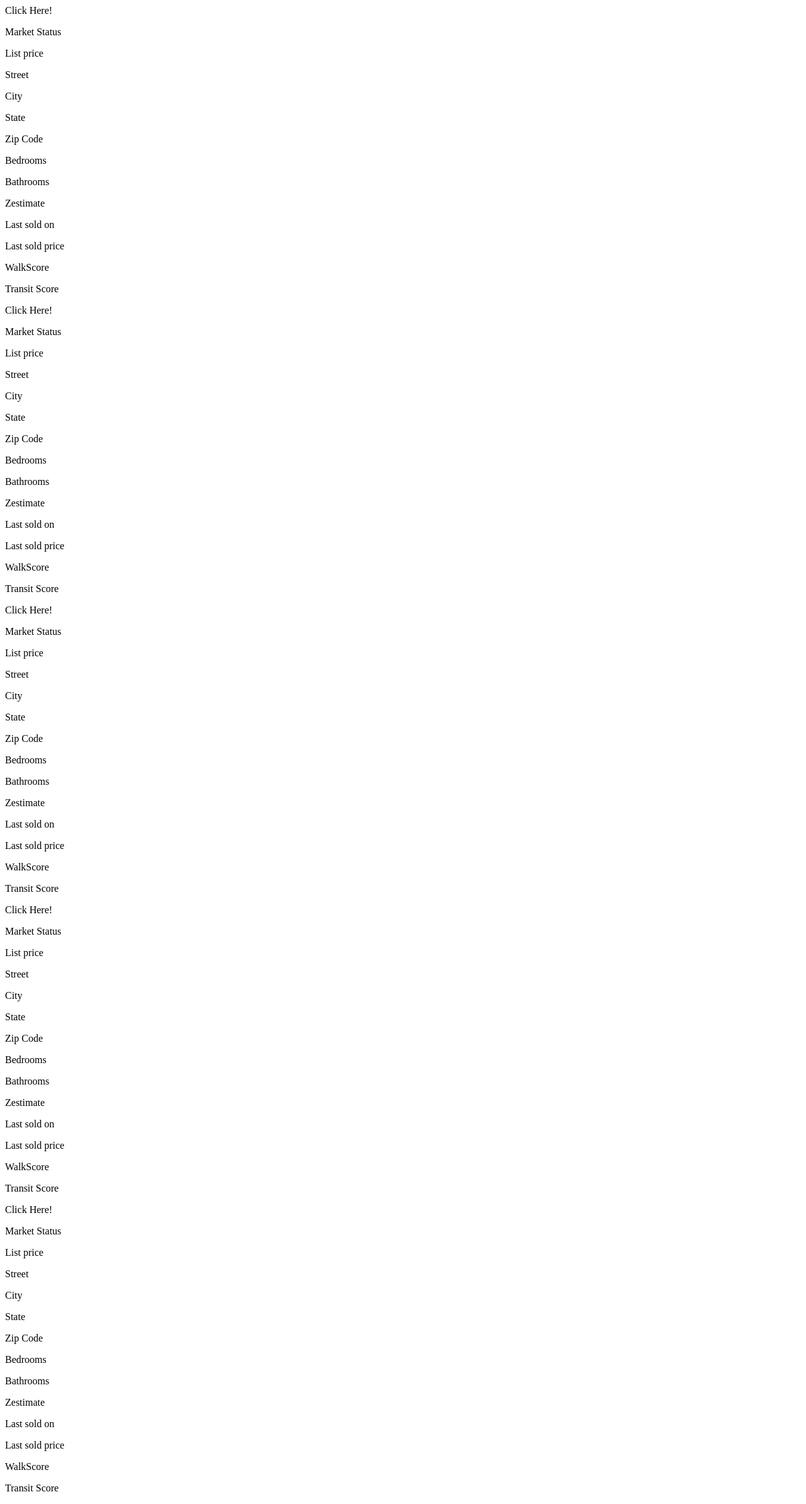
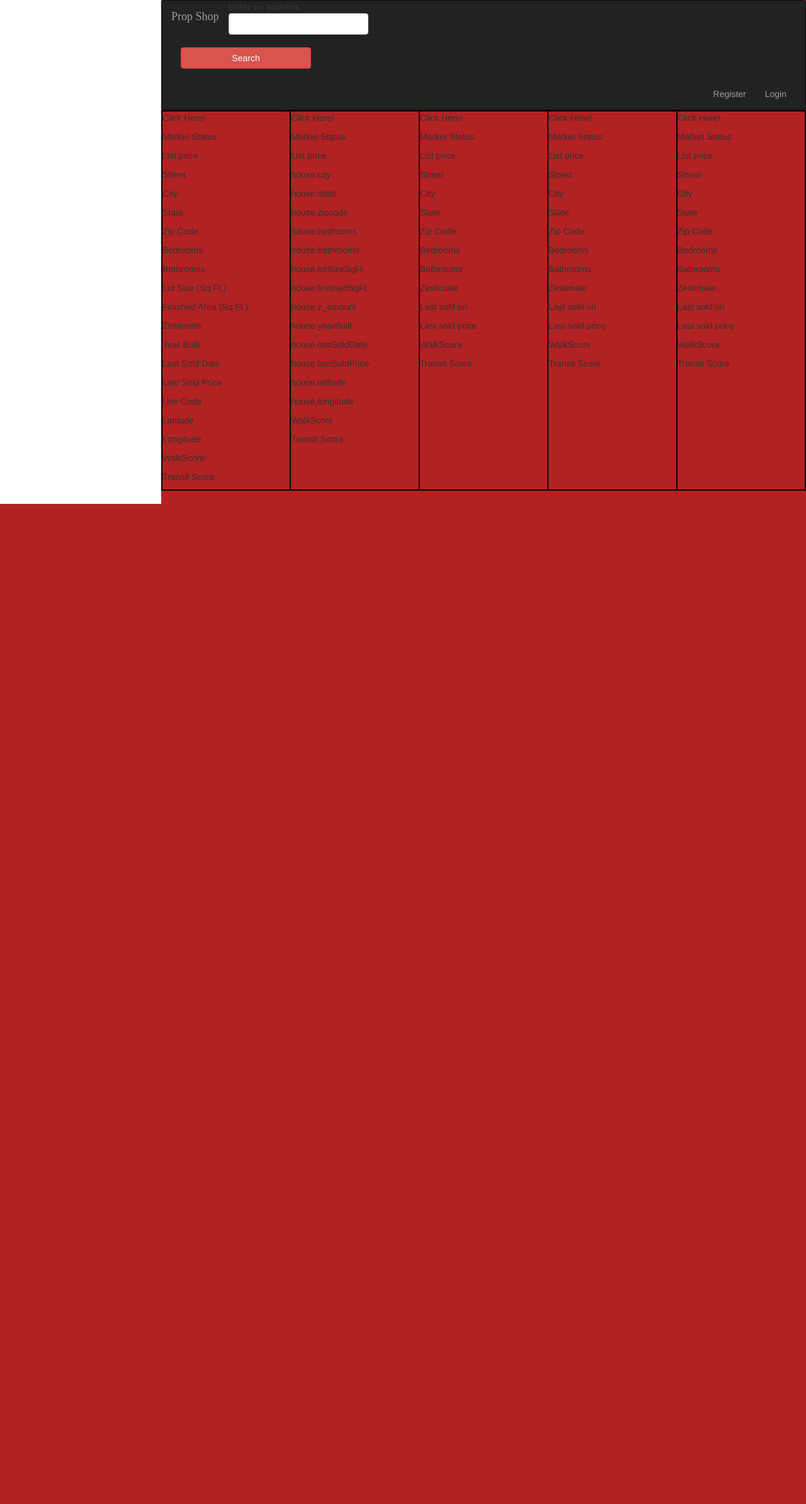
Before and after one commit to antoniawang/HomespectorGadget, a Flask app: template templates/comparison-table.html in a window 1280 px wide. Shown: the whole page at 63% size. After the commit the page ends 800 px from the top, so only its background shows below. Run offline with Flask 2, Linux system fonts and the light colour scheme; the template is opened without the code that fills it, so the values that code supplies are empty; some libraries are stand-ins or nearby versions; some web fonts are replaced.

Commit message:
fixed comp table; starting jinja

```diff
--- a/static/property.js
+++ b/static/property.js
@@ -72,3 +72,12 @@ $(document).ready(function() {
         $("#left-col").html(result);
         });
 });
+
+//When property table loads, call ajax to update the lefthand column div
+//Use the property-list app route to populate with properties from sessio
+$(document).ready(function() {
+    console.log(this + "Load Left!");
+    $.ajax("/comparison-table").done(function(result) {
+        $("#comparison-table").html(result);
+        });
+});
--- a/templates/base.html
+++ b/templates/base.html
@@ -16,7 +16,7 @@
     rel="stylesheet">
 
     <link href='http://fonts.googleapis.com/css?family=Frijole' rel='stylesheet' type='text/css'>
-
+    <intercept-url pattern="/favicon.ico" access="ROLE_ANONYMOUS" />
     <style>
         h1, h2, h3, .navbar-brand { font-family: "Frijole"; }
 
@@ -119,8 +119,6 @@
     </div>
     <!-- /.container-fluid -->
 </nav>
-<div class="comp-table" id="container-table">
-</div>
 <div id="extending">
 {% for flash in get_flashed_messages() %}
   <div class="alert alert-danger" style="width:90%; margin:0 auto;">{{ flash }}</div>
@@ -133,6 +131,7 @@
 
 
 {% block content %}
+
 {% endblock %}
 </div>
 
--- a/templates/comparison-table.html
+++ b/templates/comparison-table.html
@@ -1,6 +1,8 @@
+{% extends 'base.html' %}
+
 {% block content %}
 <!-- Need to change this to a property table -->
-
+<div class="comp-table" id="container-table">
 <div class="comp-row" id="r1">
     <div class="comp-col" id="specs-col">
 
@@ -14,27 +16,38 @@
             <p>Zip Code</p>
             <p>Bedrooms</p>
             <p>Bathrooms</p>
+            <p>Lot Size (Sq.Ft.)</p>
+            <p>Finished Area (Sq.Ft.)</p>
             <p>Zestimate</p>
-            <p>Last sold on</p>
-            <p>Last sold price</p>
+            <p>Year Built</p>
+            <p>Last Sold Date</p>
+            <p>Last Sold Price</p>
+            <p>Use Code</p>
+            <p>Latitude</p>
+            <p>Longitude</p>
             <p>WalkScore</p>
             <p>Transit Score</p>
+
     </div>
     <div class="comp-col" id="prop1-col">
-
 
             <p>Click Here!</p>
             <p>Market Status</p>
             <p>List price</p>
-            <p>Street</p>
-            <p>City</p>
-            <p>State</p>
-            <p>Zip Code</p>
-            <p>Bedrooms</p>
-            <p>Bathrooms</p>
-            <p>Zestimate</p>
-            <p>Last sold on</p>
-            <p>Last sold price</p>
+            <p>{{ house.street }}</p>
+            <p>house.city</p>
+            <p>house.state</p>
+            <p>house.zipcode</p>
+            <p>house.bedrooms</p>
+            <p>house.bathrooms</p>
+            <p>house.lotSizeSqFt</p>
+            <p>house.finishedSqFt</p>
+            <p>house.z_amount</p>
+            <p>house.yearBuilt</p>
+            <p>house.lastSoldDate</p>
+            <p>house.lastSoldPrice</p>
+            <p>house.latitude</p>
+            <p>house.longitude</p>
             <p>WalkScore</p>
             <p>Transit Score</p>
     </div>
@@ -93,5 +106,6 @@
             <p>Transit Score</p>
     </div>
 </div>
+</div>
 
 {% endblock %}
--- a/templates/homepage.html
+++ b/templates/homepage.html
@@ -4,4 +4,5 @@
     	<h1 id="homepage-title">Prop Shop</h1>
 	</div>
 
+
 {% endblock %}
```
